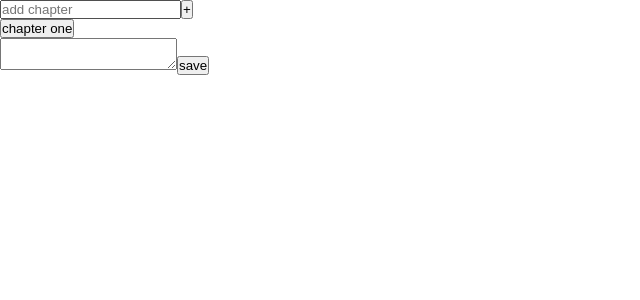
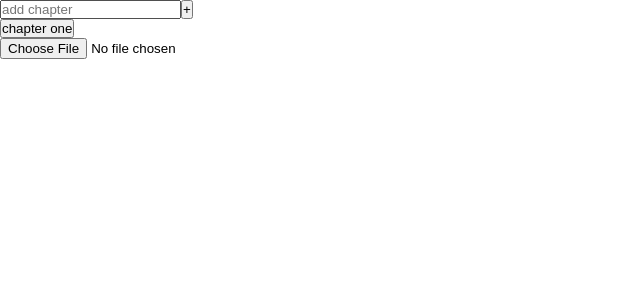
Before and after one commit to Eisenbartl/Word-Precessor, a React app: page / in a window 1280 px wide. Shown: the top 300 px of the page, without its empty margins (0-640 px from the left). Built offline with nearby package versions, Linux system fonts and the light colour scheme; the HTML template or start-up script is replaced by a standard one.

Commit message:
file selector component added with ability to select and display contents of .txt file

```diff
--- a/client/src/Components/App.js
+++ b/client/src/Components/App.js
@@ -1,5 +1,9 @@
 import React, { useState } from 'react';
+import FileSelector from './FileSelector';
 
+// const showFiles = require('../../../utils/displayFiles')
+
+// import {fromEvent} from 'file-selector';
 import SaveFile from '../../../utils/saveToDevice';
 
 // components
@@ -8,7 +12,7 @@ import SideMenu from './SideMenu';
 import DocumentContainer from './DocumentContainer';
 
 const App = () => {
-    const [visible, setDocVisibility] = useState(true);
+    const [visible, setDocVisibility] = useState(false);
 
         return (
             <div className='main-window'>
@@ -20,7 +24,7 @@ const App = () => {
                     { visible === true ? (
                         <DocumentContainer SaveFile={SaveFile}/>
                     ):
-                        <input type='file'/>
+                        <FileSelector/>
                     }
                 </div>
             </div>
--- a/client/src/Components/DocumentContainer.js
+++ b/client/src/Components/DocumentContainer.js
@@ -11,11 +11,16 @@ const DocumentContainer = ({ SaveFile }) => {
 
     return (
         <form className='document-container' onSubmit={saveDocument}>
-            <textarea
+            {/* <textarea
                 className='input'
                 value={value}
                 onChange={e => setValue(e.target.value)}
-            />
+            /> */}
+            <div
+                contentEditable='true'
+                className='input'
+            >
+            </div>
             <button type='submit'>save</button>
         </form>
     )
--- /dev/null
+++ b/client/src/Components/FileSelector.js
@@ -0,0 +1,32 @@
+import React, {useState} from 'react'
+
+const FileSelector = () => {
+    // const [file, setFile] = useState('');
+
+   const showFile = async (e) => {
+        e.preventDefault()
+        const reader = new FileReader()
+        reader.onload = async (e) => {
+          const text = (e.target.result)
+          console.log(text)
+          let doc = document.getElementById('output');
+          doc.textContent = text;
+        // data = text
+        };
+        reader.readAsText(e.target.files[0])
+      }
+
+    return (
+        <div>
+            <input
+                type="file"
+                name="inputfile"
+                id="input-file"
+                onChange={(event) => { showFile(event) }}
+            />
+            <p id='output'></p>
+        </div>
+    )
+}
+
+export default FileSelector;
--- a/package.json
+++ b/package.json
@@ -12,6 +12,7 @@
   "dependencies": {
     "electron": "^10.1.5",
     "file-saver": "^2.0.2",
+    "file-selector": "^0.2.3",
     "react": "^17.0.1",
     "react-dom": "^17.0.1"
   },
--- a/style/partials/_documentContainer.scss
+++ b/style/partials/_documentContainer.scss
@@ -5,13 +5,12 @@
   // padding: 20px;
   // width: 100%;
 
-  textarea {
-    // background: transparent;
+  .input {
+    background: #fff;
     border: 3px solid #ececec;
     border-radius: 3px;
     display: flex;
     font-size: 16px;
-    // font-family: "Segoe UI", Tahoma, Geneva, Verdana, sans-serif;
     font-family: monospace;
     margin: auto;
     height: 500px;
```
Also changed, not shown: 2 other files (tests, documents, lock files or other folders).
